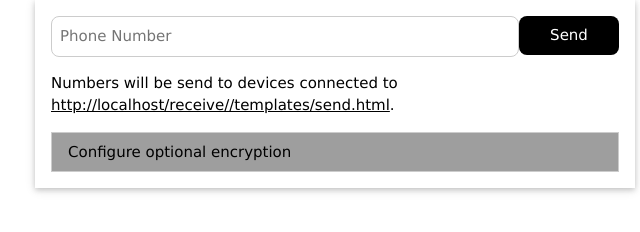
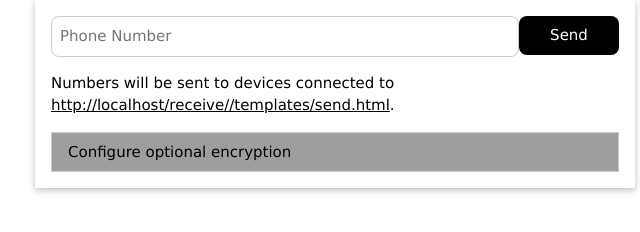
Before and after one commit to avanc/caller, a website: page templates/send.html in a window 1280 px wide. Shown: the full height of the page, 305-945 px from the left. Drawn offline with nearby package versions, Linux system fonts and the light colour scheme; no server answers.

Commit message:
Fix typo

```diff
--- a/templates/send.html
+++ b/templates/send.html
@@ -30,7 +30,7 @@
             </div>
           </form>
         </div>
-        <p>Numbers will be send to devices connected to <a id="link"></a>.</p>
+        <p>Numbers will be sent to devices connected to <a id="link"></a>.</p>
 
         <div class="w3-border">
           <button onclick="show_hide('config')" class="w3-button w3-block w3-left-align w3-grey">Configure optional encryption</button>
```
